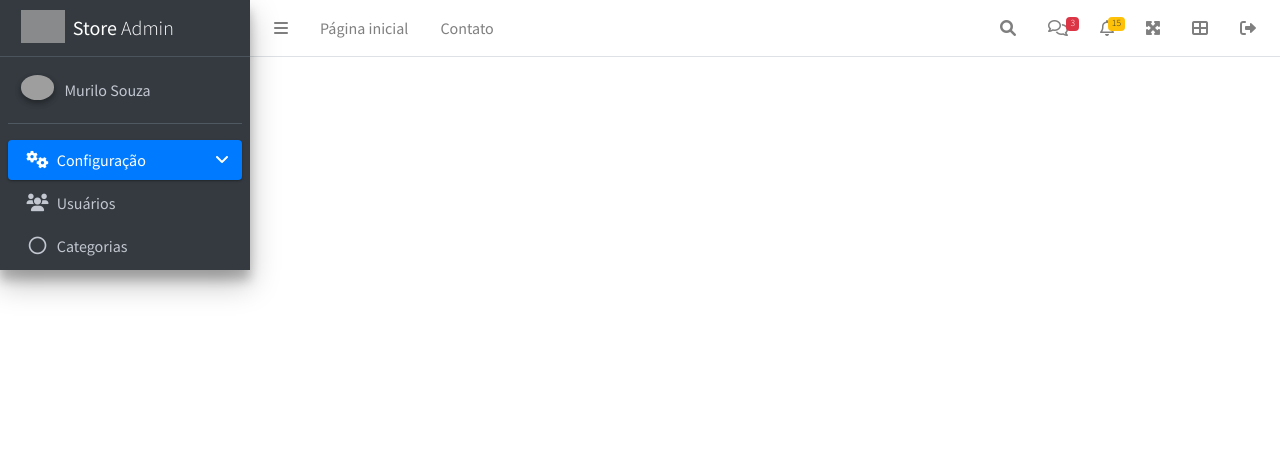
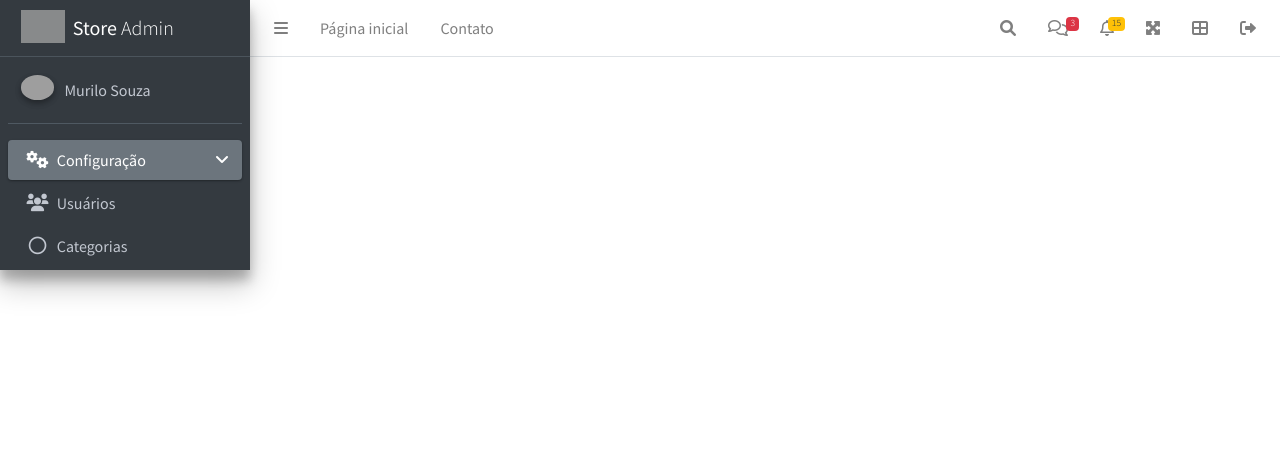
Before and after one commit to murilosouza/w3ecommerce, a PHP site: page /views/admin/header.html in a window 1280 px wide. Shown: the top 470 px of the page. Run offline with PHP 8.4, Linux system fonts and the light colour scheme; some libraries are stand-ins or nearby versions; grey boxes are pictures that could not be loaded.

Commit message:
[W3Store] cor botton ativo  sidebar

```diff
--- a/views-cache/header.7b7869bfb1da632594c8441c1cba0681.rtpl.php
+++ b/views-cache/header.7b7869bfb1da632594c8441c1cba0681.rtpl.php
@@ -158,7 +158,7 @@
   <!-- /.navbar -->
 
   <!-- Main Sidebar Container -->
-  <aside class="main-sidebar sidebar-dark-primary elevation-4">
+  <aside class="main-sidebar sidebar-dark-secondary elevation-4">
     <!-- Brand Logo -->
     <a href="/admin" class="brand-link">
       <img src="/views-src/admin/dist/img/logo_wcubo.png" alt="W3" class="brand-image" style="opacity: .8">
@@ -246,7 +246,7 @@
             <li class="nav-item">
               <a href="/admin/categories" class="nav-link">
                 <i class="far fa-circle nav-icon"></i>
-                <p>Categoria</p>
+                <p>Categorias</p>
               </a>
             </li>
 
--- a/views/admin/header.html
+++ b/views/admin/header.html
@@ -158,7 +158,7 @@
   <!-- /.navbar -->
 
   <!-- Main Sidebar Container -->
-  <aside class="main-sidebar sidebar-dark-primary elevation-4">
+  <aside class="main-sidebar sidebar-dark-secondary elevation-4">
     <!-- Brand Logo -->
     <a href="/admin" class="brand-link">
       <img src="/views-src/admin/dist/img/logo_wcubo.png" alt="W3" class="brand-image" style="opacity: .8">
```
